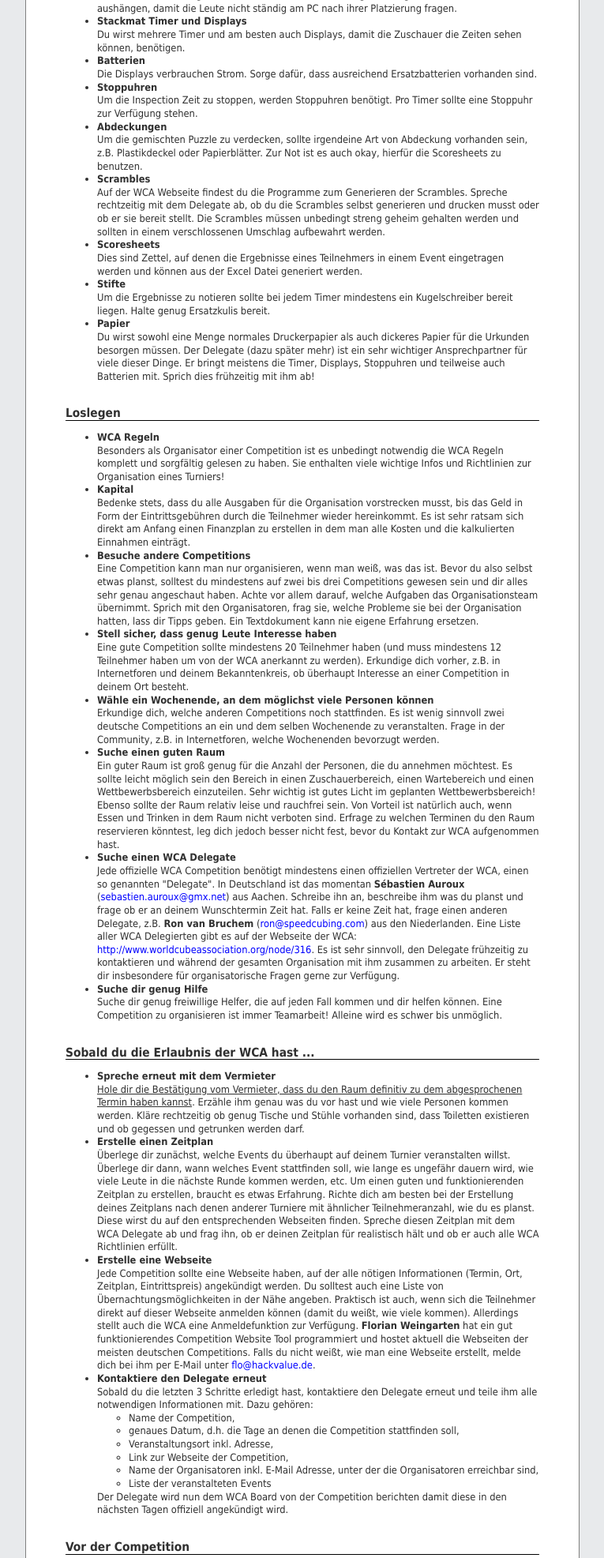
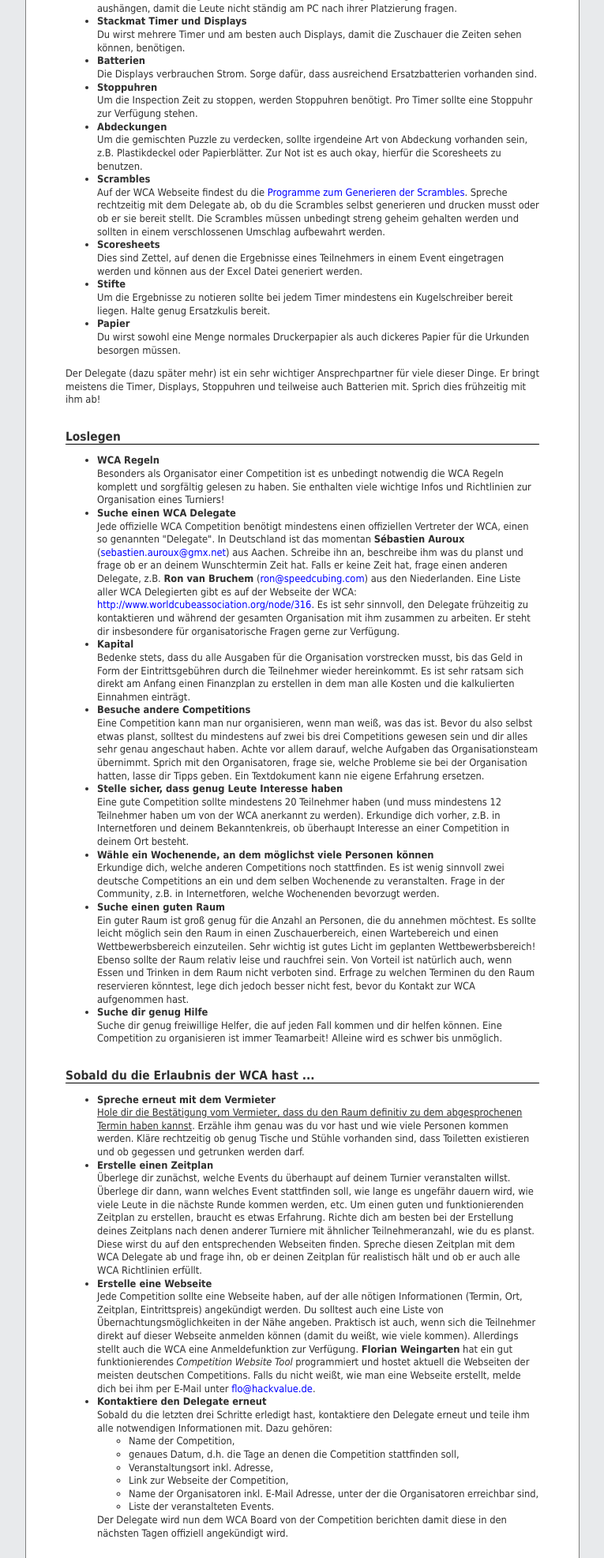
Before and after one commit to fw42/wca-tutorials-german, a PHP site: page /competition.php in a window 1280 px wide. Shown: the part 840-2813 px from the top of the page at 79% size, without its empty margins (257-1022 px from the left). Run offline with PHP 8.4, Linux system fonts and the light colour scheme.

Commit message:
Kleine fixes

```diff
--- a/competition.php
+++ b/competition.php
@@ -71,8 +71,10 @@ beim Organisieren beachten sollte.
  </li>
  <li>
   <b>Scrambles</b><br/>
-  Auf der WCA Webseite findest du die Programme zum Generieren der
-  Scrambles. Spreche rechtzeitig mit dem Delegate ab, ob du die
+  Auf der WCA Webseite findest du die
+  <a href="http://cube.hackvalue.de/wca/#scrambling">Programme zum
+  Generieren der Scrambles</a>.
+  Spreche rechtzeitig mit dem Delegate ab, ob du die
   Scrambles selbst generieren und drucken musst oder ob er sie bereit
   stellt. Die Scrambles müssen unbedingt streng geheim gehalten werden
   und sollten in einem verschlossenen Umschlag aufbewahrt werden.
@@ -90,13 +92,16 @@ beim Organisieren beachten sollte.
  <li>
   <b>Papier</b><br/>
   Du wirst sowohl eine Menge normales Druckerpapier als auch dickeres
-  Papier für die Urkunden besorgen müssen. Der Delegate (dazu später
-  mehr) ist ein sehr wichtiger Ansprechpartner für viele dieser Dinge.
-  Er bringt meistens die Timer, Displays, Stoppuhren und teilweise
-  auch Batterien mit. Sprich dies frühzeitig mit ihm ab!
+  Papier für die Urkunden besorgen müssen.
  </li>
 </ul>
 
+<p>
+ Der Delegate (dazu später
+ mehr) ist ein sehr wichtiger Ansprechpartner für viele dieser Dinge.
+ Er bringt meistens die Timer, Displays, Stoppuhren und teilweise
+ auch Batterien mit. Sprich dies frühzeitig mit ihm ab!
+</p>
 
 <h2>Loslegen</h2>
 
@@ -107,51 +112,6 @@ beim Organisieren beachten sollte.
   notwendig die WCA Regeln komplett und sorgfältig gelesen zu haben.
   Sie enthalten viele wichtige Infos und Richtlinien zur Organisation
   eines Turniers!
- </li>
- <li>
-  <b>Kapital</b><br/>
-  Bedenke stets, dass du alle Ausgaben für die Organisation vorstrecken
-  musst, bis das Geld in Form der Eintrittsgebühren durch die Teilnehmer
-  wieder hereinkommt. Es ist sehr ratsam sich direkt am Anfang einen
-  Finanzplan zu erstellen in dem man alle Kosten und die kalkulierten
-  Einnahmen einträgt.
- </li>
- <li>
-  <b>Besuche andere Competitions</b><br/>
-  Eine Competition kann man nur organisieren, wenn man weiß, was das ist.
-  Bevor du also selbst etwas planst, solltest du mindestens auf zwei bis
-  drei Competitions gewesen sein und dir alles sehr
-  genau angeschaut haben. Achte vor allem darauf, welche Aufgaben das
-  Organisationsteam übernimmt. Sprich mit den Organisatoren, frag sie,
-  welche Probleme sie bei der Organisation hatten, lass dir Tipps geben.
-  Ein Textdokument kann nie eigene Erfahrung ersetzen.
- </li>
- <li>
-  <b>Stell sicher, dass genug Leute Interesse haben</b><br/>
-  Eine gute Competition sollte mindestens 20 Teilnehmer haben
-  (und muss mindestens 12 Teilnehmer haben um von der WCA anerkannt zu
-  werden). Erkundige dich vorher, z.B. in Internetforen und deinem
-  Bekanntenkreis, ob überhaupt Interesse an einer Competition
-  in deinem Ort besteht.
- </li>
- <li>
-  <b>Wähle ein Wochenende, an dem möglichst viele Personen können</b><br/>
-  Erkundige dich, welche anderen Competitions noch stattfinden. Es ist
-  wenig sinnvoll zwei deutsche Competitions an ein und dem selben
-  Wochenende zu veranstalten. Frage in der Community, z.B. in Internetforen,
-  welche Wochenenden bevorzugt werden.
- </li>
- <li>
-  <b>Suche einen guten Raum</b><br/>
-  Ein guter Raum ist groß genug für die Anzahl der Personen, die du
-  annehmen möchtest. Es sollte leicht möglich sein den Bereich
-  in einen Zuschauerbereich, einen Wartebereich und einen
-  Wettbewerbsbereich einzuteilen.
-  Sehr wichtig ist gutes Licht im geplanten Wettbewerbsbereich! Ebenso
-  sollte der Raum relativ leise und rauchfrei sein. Von Vorteil ist
-  natürlich auch, wenn Essen und Trinken in dem Raum nicht verboten sind.
-  Erfrage zu welchen Terminen du den Raum reservieren könntest, leg dich
-  jedoch besser nicht fest, bevor du Kontakt zur WCA aufgenommen hast.
  </li>
  <li>
   <b>Suche einen WCA Delegate</b><br/>
@@ -169,6 +129,51 @@ beim Organisieren beachten sollte.
   Es ist sehr sinnvoll, den Delegate frühzeitig zu kontaktieren und
   während der gesamten Organisation mit ihm zusammen zu arbeiten. Er
   steht dir insbesondere für organisatorische Fragen gerne zur Verfügung.
+ </li>
+ <li>
+  <b>Kapital</b><br/>
+  Bedenke stets, dass du alle Ausgaben für die Organisation vorstrecken
+  musst, bis das Geld in Form der Eintrittsgebühren durch die Teilnehmer
+  wieder hereinkommt. Es ist sehr ratsam sich direkt am Anfang einen
+  Finanzplan zu erstellen in dem man alle Kosten und die kalkulierten
+  Einnahmen einträgt.
+ </li>
+ <li>
+  <b>Besuche andere Competitions</b><br/>
+  Eine Competition kann man nur organisieren, wenn man weiß, was das ist.
+  Bevor du also selbst etwas planst, solltest du mindestens auf zwei bis
+  drei Competitions gewesen sein und dir alles sehr
+  genau angeschaut haben. Achte vor allem darauf, welche Aufgaben das
+  Organisationsteam übernimmt. Sprich mit den Organisatoren, frage sie,
+  welche Probleme sie bei der Organisation hatten, lasse dir Tipps geben.
+  Ein Textdokument kann nie eigene Erfahrung ersetzen.
+ </li>
+ <li>
+  <b>Stelle sicher, dass genug Leute Interesse haben</b><br/>
+  Eine gute Competition sollte mindestens 20 Teilnehmer haben
+  (und muss mindestens 12 Teilnehmer haben um von der WCA anerkannt zu
+  werden). Erkundige dich vorher, z.B. in Internetforen und deinem
+  Bekanntenkreis, ob überhaupt Interesse an einer Competition
+  in deinem Ort besteht.
+ </li>
+ <li>
+  <b>Wähle ein Wochenende, an dem möglichst viele Personen können</b><br/>
+  Erkundige dich, welche anderen Competitions noch stattfinden. Es ist
+  wenig sinnvoll zwei deutsche Competitions an ein und dem selben
+  Wochenende zu veranstalten. Frage in der Community, z.B. in Internetforen,
+  welche Wochenenden bevorzugt werden.
+ </li>
+ <li>
+  <b>Suche einen guten Raum</b><br/>
+  Ein guter Raum ist groß genug für die Anzahl an Personen, die du
+  annehmen möchtest. Es sollte leicht möglich sein den Raum
+  in einen Zuschauerbereich, einen Wartebereich und einen
+  Wettbewerbsbereich einzuteilen.
+  Sehr wichtig ist gutes Licht im geplanten Wettbewerbsbereich! Ebenso
+  sollte der Raum relativ leise und rauchfrei sein. Von Vorteil ist
+  natürlich auch, wenn Essen und Trinken in dem Raum nicht verboten sind.
+  Erfrage zu welchen Terminen du den Raum reservieren könntest, lege dich
+  jedoch besser nicht fest, bevor du Kontakt zur WCA aufgenommen hast.
  </li>
  <li>
   <b>Suche dir genug Hilfe</b><br/>
@@ -200,7 +205,7 @@ beim Organisieren beachten sollte.
   der Erstellung deines Zeitplans nach denen anderer Turniere mit
   ähnlicher Teilnehmeranzahl, wie du es planst. Diese wirst du auf den
   entsprechenden Webseiten finden. Spreche diesen Zeitplan mit dem WCA
-  Delegate ab und frag ihn, ob er deinen Zeitplan für realistisch hält
+  Delegate ab und frage ihn, ob er deinen Zeitplan für realistisch hält
   und ob er auch alle WCA Richtlinien erfüllt.
  </li>
  <li>
@@ -211,15 +216,15 @@ beim Organisieren beachten sollte.
   angeben. Praktisch ist auch, wenn sich die Teilnehmer direkt auf dieser
   Webseite anmelden können (damit du weißt, wie viele kommen). Allerdings
   stellt auch die WCA eine Anmeldefunktion zur Verfügung.
-  <b>Florian&nbsp;Weingarten</b> hat ein gut funktionierendes Competition
-  Website Tool programmiert und hostet aktuell die Webseiten der meisten
+  <b>Florian&nbsp;Weingarten</b> hat ein gut funktionierendes <i>Competition
+  Website Tool</i> programmiert und hostet aktuell die Webseiten der meisten
   deutschen Competitions. Falls du nicht weißt, wie man eine Webseite
   erstellt, melde dich bei ihm per E-Mail unter
   <a href="mailto:flo@hackvalue.de">flo@hackvalue.de</a>.
  </li>
  <li>
   <b>Kontaktiere den Delegate erneut</b><br/>
-  Sobald du die letzten 3 Schritte erledigt hast, kontaktiere den
+  Sobald du die letzten drei Schritte erledigt hast, kontaktiere den
   Delegate erneut und teile ihm alle notwendigen Informationen mit.
   Dazu gehören:
   <ul>
@@ -230,7 +235,7 @@ beim Organisieren beachten sollte.
    <li>Link zur Webseite der Competition,</li>
    <li>Name der Organisatoren inkl. E-Mail Adresse,
        unter der die Organisatoren erreichbar sind,</li>
-   <li>Liste der veranstalteten Events</li>
+   <li>Liste der veranstalteten Events.</li>
   </ul>
   Der Delegate wird nun dem WCA Board von der Competition berichten
   damit diese in den nächsten Tagen offiziell angekündigt wird.
@@ -253,7 +258,7 @@ beim Organisieren beachten sollte.
   Scoresheets zu drucken, was viel Arbeit erspart!)
  </li>
  <li>
-  <b>Installier die Scramble Programme</b><br/>
+  <b>Installiere die Scramble Programme</b><br/>
   Es kann passieren, dass du während der Competition zusätzliche Scrambles
   benötigst. Installiere dir daher die Scramble Programme
   (siehe <a href="http://cube.hackvalue.de/wca/#scrambling">WCA Regeln</a>)
@@ -268,8 +273,8 @@ beim Organisieren beachten sollte.
  </li>
  <li>
   <b>Besorge Preise</b><br/>
-  Urkunden für die besten 3 Teilnehmer jeder Kategorie sind ein Muss.
-  Wenn du nicht selber eine Urkunde entwerfen möchtest, dann frag einfach
+  Urkunden für die besten drei Teilnehmer jeder Kategorie sind ein Muss.
+  Wenn du nicht selber eine Urkunde entwerfen möchtest, dann frage einfach
   den Delegate nach einer Vorlage.
   Pokale, Medaillen oder andere Preise sind optional, aber immer eine
   nette Geste.
@@ -435,4 +440,12 @@ aber die Anreisekosten zu übernehmen oder eine kostenlose
 nette Geste.
 </p>
 
+<p>
+<b>F:</b> Kann ich nicht selbst Delegate meiner Competition sein? <br/>
+<b>A:</b> Nein, ein Delegate ist ein Vertreter der WCA. Um Delegate zu
+werden musst du bei der WCA bekannt sein und von einem anderen Delegate,
+der dich gut kennt, vorgeschlagen und empfohlen werden. Das geht nicht
+von heute auf morgen.
+</p>
+
 <? include "footer.php" ?>
```
Also changed, not shown: competitor.php (+4 -4 lines), judging.php (+11 -8 lines), solve.php (+9 -9 lines).
